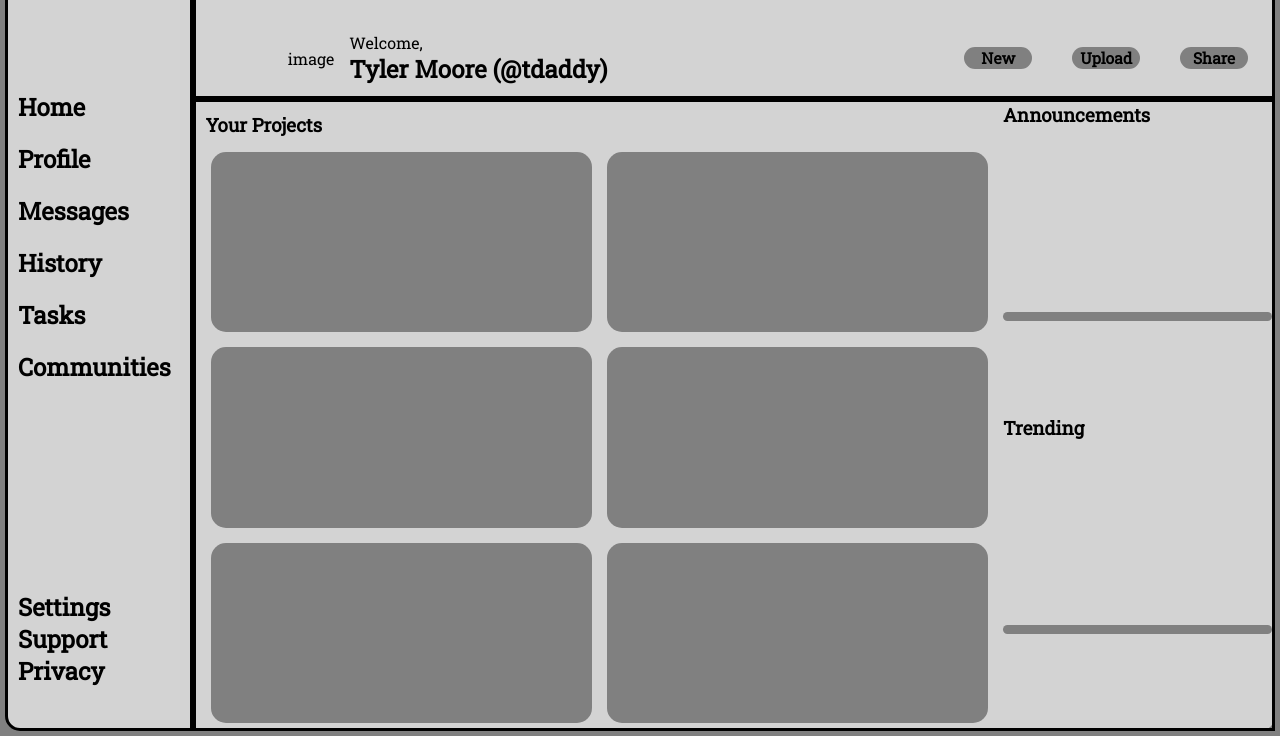
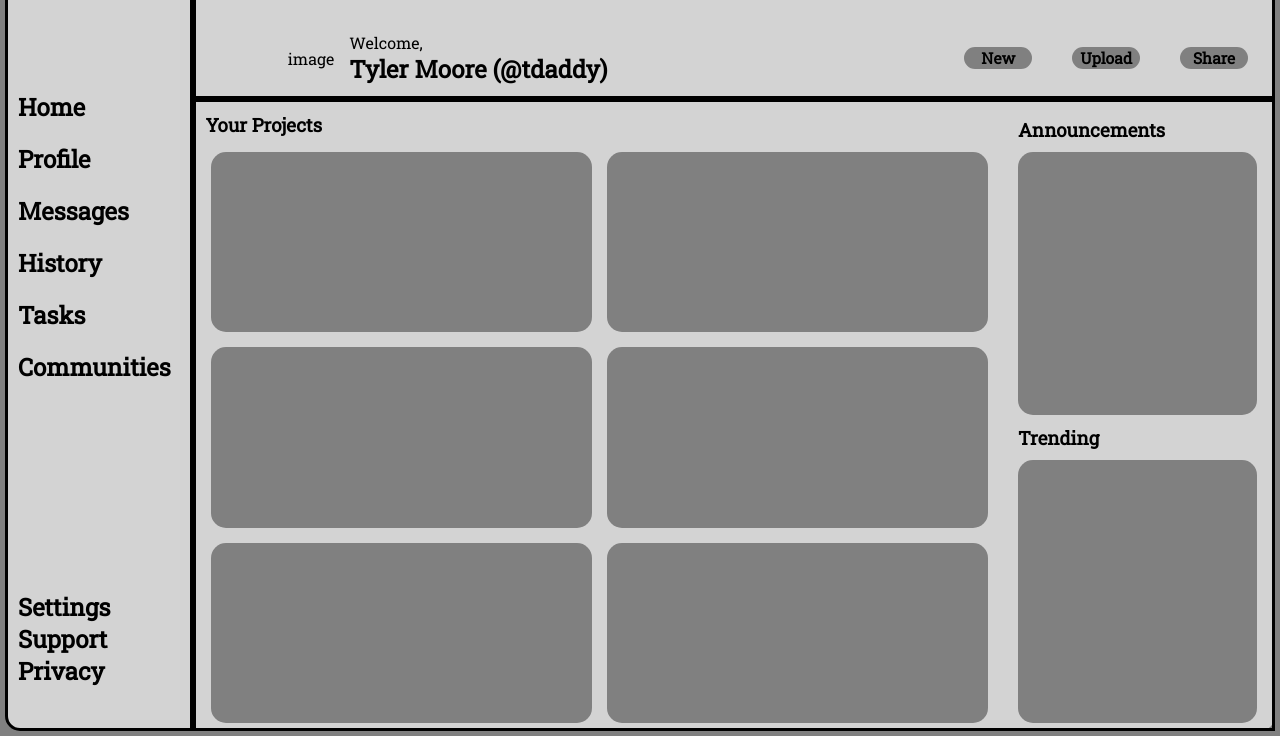
Before and after one commit to Tmoore52/admin-dashboard, a plain HTML site: page index.html in a window 1280 px wide. Shown: the part 64-800 px from the top of the page. Drawn offline with Linux system fonts and the light colour scheme.

Commit message:
Right bar set Need to add color variables and clean up footer of content

```diff
--- a/style.css
+++ b/style.css
@@ -147,14 +147,21 @@ border-radius: 15px;
   background-color: gray;
 }
 
+.card-content {
+
+}
+
 #right-bar {
   display: grid;
-  grid-template:repeat()/ auto;
+  grid-template: repeat(2, auto 1fr)/ 1fr;
   grid-row: 1/ 3;
   grid-column: 2/3;
+  padding: 5px 15px;
+}
+#right-bar>div>h3{
+  padding: 10px 0 ;
 }
 
-#right-bar > * {
+#announcements, #trending{
   display: grid;
-  grid-template: repeat(2, .3fr 1.5fr)/ 1fr;
 }
```
